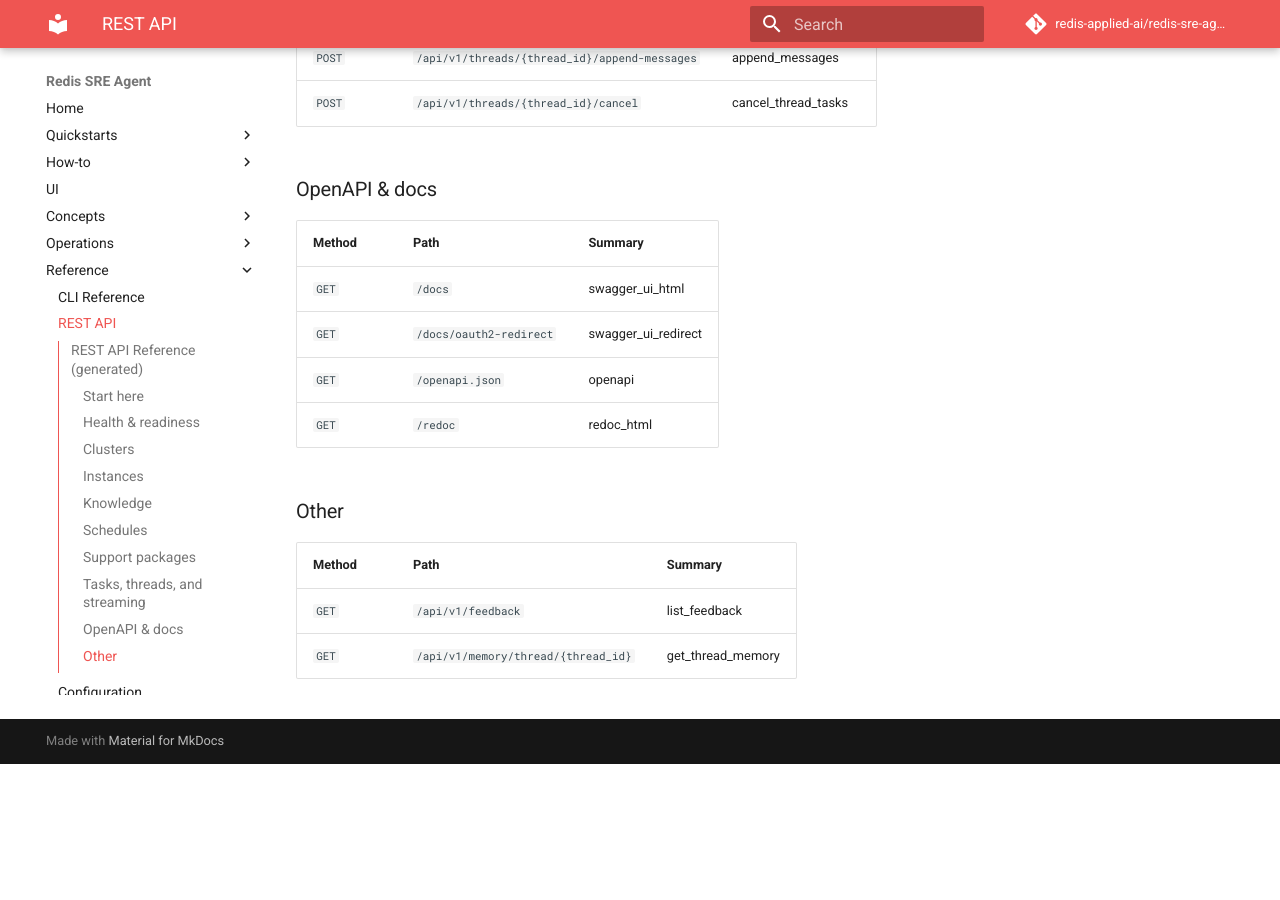
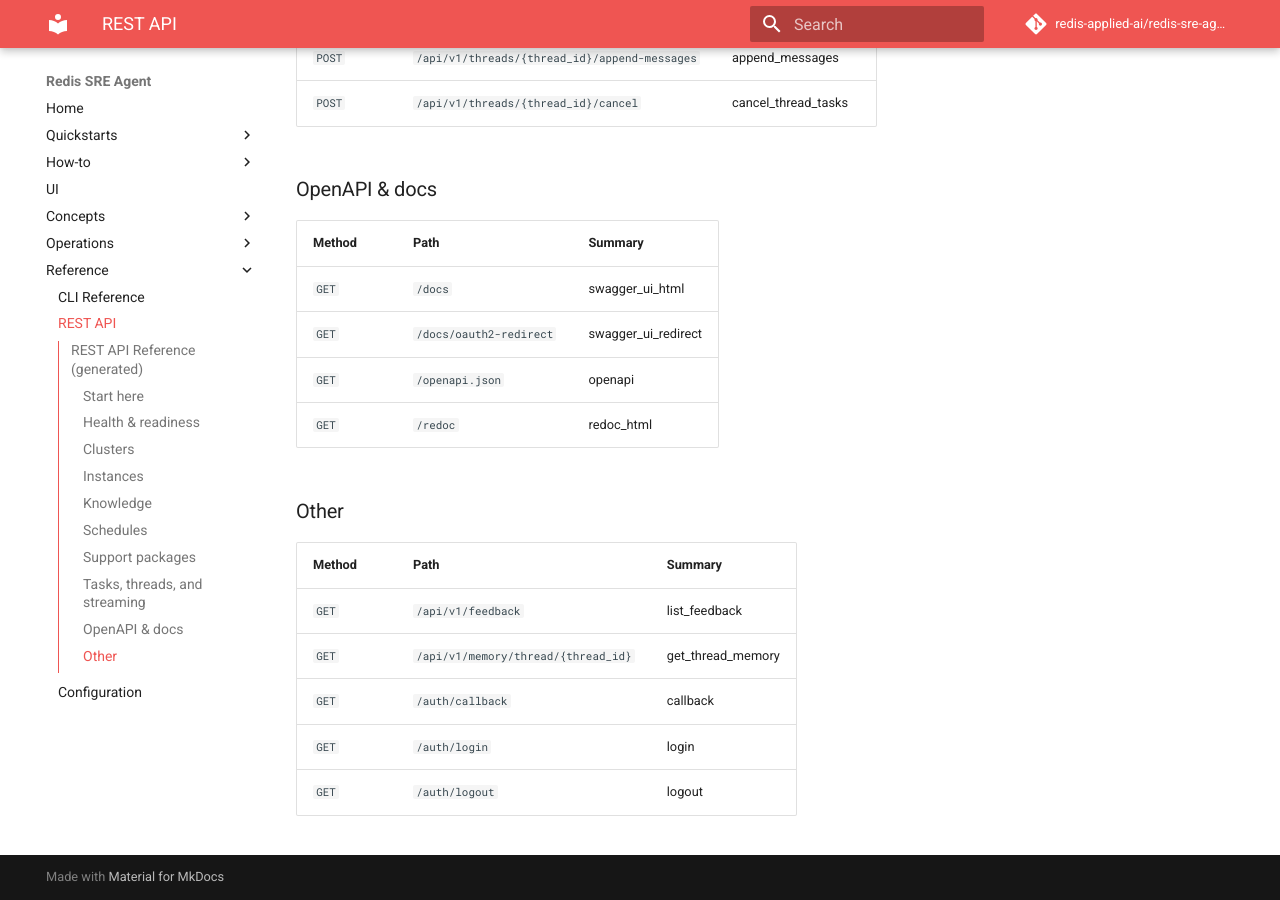
Before and after one commit to redis-applied-ai/redis-sre-agent, an MkDocs documentation site: the page built from docs/reference/api.md, in a window 1280 px wide and 900 px high, scrolled down 4203 px. Built offline with MkDocs 1.6.1 and Material for MkDocs 9.7.7, drawn with Linux system fonts in a browser that asks for light colours; comment, search, counter and statistics services are not loaded; before the commit the page ends 4967 px from its top, so only the background shows below that.

Commit message:
Regenerate reference docs for auth endpoints and CLI commands

```diff
--- a/docs/reference/api.md
+++ b/docs/reference/api.md
@@ -128,3 +128,6 @@
 |---|---|---|
 | `GET` | `/api/v1/feedback` | list_feedback |
 | `GET` | `/api/v1/memory/thread/{thread_id}` | get_thread_memory |
+| `GET` | `/auth/callback` | callback |
+| `GET` | `/auth/login` | login |
+| `GET` | `/auth/logout` | logout |
```
Also changed, not shown: docs/reference/cli.md (+2 -0 lines).
